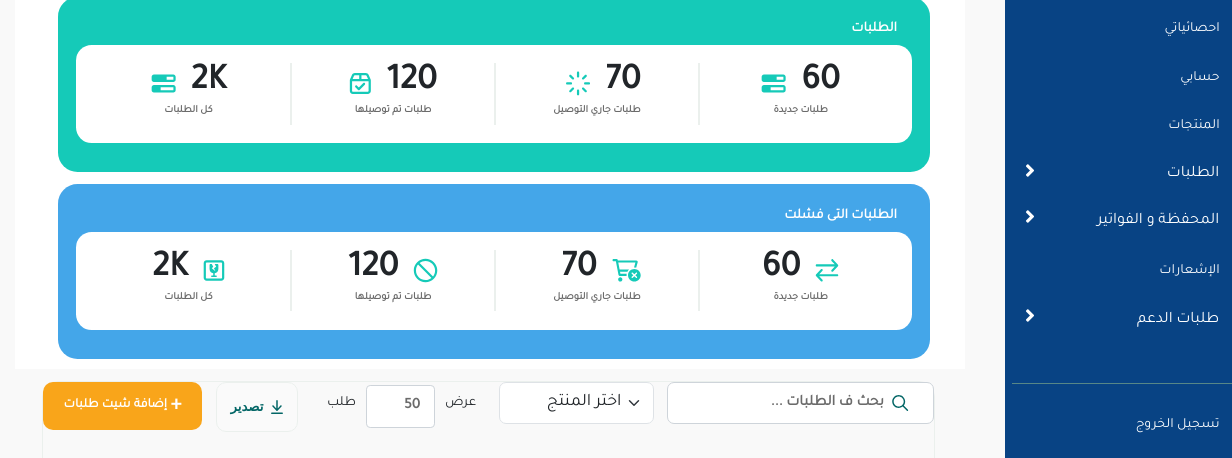
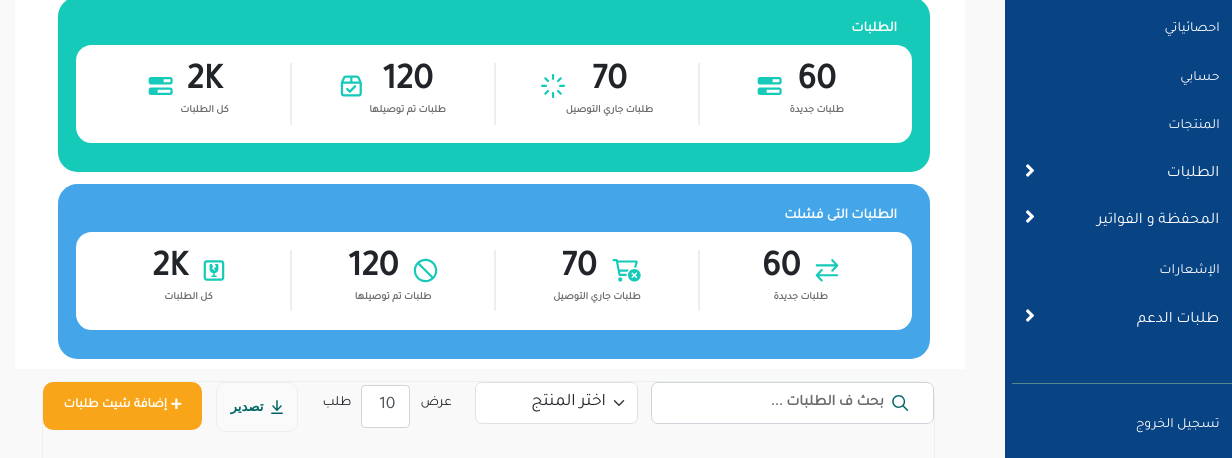
Before and after one commit to eslamgedawy8/ma5zon, a plain HTML site: page orders.html in a window 1280 px wide. Shown: the part 201-659 px from the top of the page, 0-1232 px from the left. Drawn offline with nearby package versions, Linux system fonts and the light colour scheme.

Commit message:
style: :lipstick: adjust styles in orders page

```diff
--- a/css/orders.css
+++ b/css/orders.css
@@ -37,7 +37,6 @@ main {
 }
 .stats-wrapper {
   height: 97.981px;
-
   border-radius: 15.7px;
 
   .stat {
@@ -52,6 +51,7 @@ main {
     text-wrap: nowrap;
     .stat-num {
       display: flex;
+      align-self: center;
       gap: 15px;
       text-align: center;
       font-weight: 800;
@@ -69,6 +69,9 @@ main {
 }
 .orders-success {
   background: #15cab8;
+  img {
+    margin-bottom: 16px;
+  }
 }
 .orders-fail {
   background: #44a6e9;
@@ -123,12 +126,12 @@ main {
   }
   .input-number {
     height: 50px;
-    width: 17%;
+    width: 14%;
     display: flex;
     align-items: center;
     gap: 10px;
     margin-left: 29px;
-    input {
+    select {
       width: 69px;
     }
   }
@@ -266,7 +269,7 @@ main {
 }
 
 .orders-table {
-  font-size: 0.75rem;
+  font-size: 0.975rem;
   color: #6b6b6b;
   font-weight: 700;
   margin-bottom: 23px;
@@ -341,6 +344,10 @@ main {
 }
 
 @media screen and (max-width: 1200px) {
+  .banner-section {
+    padding-right: 32px;
+    padding-left: 23px;
+  }
   .empty-state {
     img {
       max-width: 280px;
--- a/orders.html
+++ b/orders.html
@@ -269,51 +269,45 @@
                     <div class="d-flex align-items-center">
                       <div class="col-3 p-0">
                         <div class="stat">
-                          <div class="px-2">
-                            <p class="stat-num">
-                              60
-                              <img
-                                src="./images/orders/square-list.svg"
-                                alt=""
-                              />
-                            </p>
-                            <h3 class="stat-title">طلبات جديدة</h3>
+                          <div class="px-2 d-flex gap-2">
+                            <div class="d-flex flex-column">
+                              <p class="stat-num">60</p>
+                              <h3 class="stat-title">طلبات جديدة</h3>
+                            </div>
+                            <img src="./images/orders/square-list.svg" alt="" />
                           </div>
                         </div>
                       </div>
                       <div class="col-3 p-0">
                         <div class="stat">
-                          <div class="px-2">
-                            <p class="stat-num">
-                              70
-                              <img src="./images/orders/loading.svg" alt="" />
-                            </p>
-                            <h3 class="stat-title">طلبات جاري التوصيل</h3>
+                          <div class="px-2 d-flex">
+                            <div class="d-flex flex-column">
+                              <p class="stat-num">70</p>
+                              <h3 class="stat-title">طلبات جاري التوصيل</h3>
+                            </div>
+                            <img src="./images/orders/loading.svg" alt="" />
                           </div>
                         </div>
                       </div>
                       <div class="col-3 p-0">
                         <div class="stat">
-                          <div class="px-2">
-                            <p class="stat-num">
-                              120
-                              <img src="./images/orders/delivered.svg" alt="" />
-                            </p>
-                            <h3 class="stat-title">طلبات تم توصيلها</h3>
+                          <div class="px-2 d-flex gap-2">
+                            <div class="d-flex flex-column">
+                              <p class="stat-num">120</p>
+                              <h3 class="stat-title">طلبات تم توصيلها</h3>
+                            </div>
+                            <img src="./images/orders/delivered.svg" alt="" />
                           </div>
                         </div>
                       </div>
                       <div class="col-3 p-0">
                         <div class="stat border-0">
-                          <div class="px-2">
-                            <p class="stat-num">
-                              2K
-                              <img
-                                src="./images/orders/square-list.svg"
-                                alt=""
-                              />
-                            </p>
-                            <h3 class="stat-title">كل الطلبات</h3>
+                          <div class="px-2 d-flex gap-2">
+                            <div class="d-flex flex-column">
+                              <p class="stat-num">2K</p>
+                              <h3 class="stat-title">كل الطلبات</h3>
+                            </div>
+                            <img src="./images/orders/square-list.svg" alt="" />
                           </div>
                         </div>
                       </div>
@@ -413,12 +407,15 @@
 
                       <div class="input-number">
                         <label for="display-num">عرض</label>
-                        <input
-                          type="number"
+                        <select
+                          class="form-control form-control-lg"
                           id="display-num"
-                          class="form-control form-control-lg"
-                          placeholder="50"
-                        />
+                        >
+                          <option value="10" selected>10</option>
+                          <option value="15">15</option>
+                          <option value="10">20</option>
+                        </select>
+
                         <label for="display-num">طلب</label>
                       </div>
 
```
